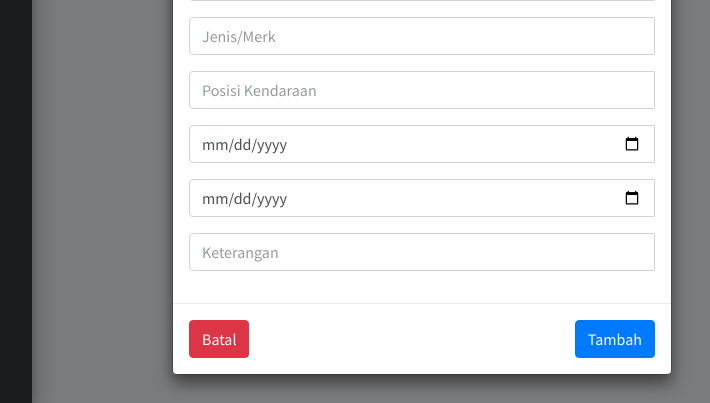
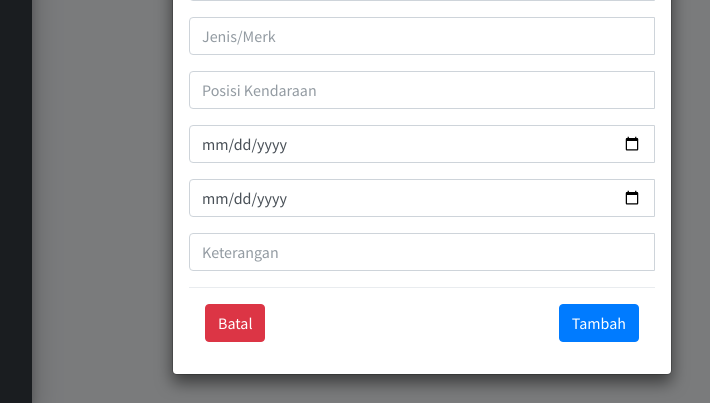
Before and after one commit to hfhidayt/waroeng-steak, a Laravel app: template resources/views/dashboard/kendaraan/index.blade.php in a window 1280 px wide, after a click on "Tambah Baru". Shown: the part 577-980 px from the top of the page, without its empty margins (218-928 px from the left). Run offline with Laravel 8, Linux system fonts and the light colour scheme; the template is opened without the code that fills it, so the values that code supplies are empty; a user stored in the database is signed in; data comes from the database, SQL or seed files in the repository; some libraries are stand-ins or nearby versions.

Commit message:
crud kendaraan

```diff
--- a/resources/views/dashboard/kendaraan/create.blade.php
+++ b/resources/views/dashboard/kendaraan/create.blade.php
@@ -1,14 +1,14 @@
 <div class="modal fade" id="create" data-bs-backdrop="static" data-bs-keyboard="false" tabindex="-1"
     aria-labelledby="staticBackdropLabel" aria-hidden="true">
-    <div class="modal-dialog">
+    <div class="modal-dialog modal-dialog-scrollable">
         <div class="modal-content">
             <div class="modal-header">
                 <h1 class="modal-title fs-5" id="staticBackdropLabel">Tambah Kendaraan Baru</h1>
                 <button type="button" class="btn-close" data-bs-dismiss="modal" aria-label="Close"></button>
             </div>
+            <div class="modal-body">
                 <form action="/dashboard/kendaraan" method="post">
                     @csrf
-                <div class="modal-body">
                     <div class="input-group mb-3">
                         <input type="text" class="form-control" placeholder="Wilayah" name="wilayah" id="aa">
                         <div class="invalid-feedback" id="a">
@@ -118,7 +118,6 @@
                         {{-- @error('keterangan')
                         @enderror --}}
                     </div>
-                </div>
                     <div class="modal-footer">
                         <button type="button" class="btn btn-danger mr-auto" data-bs-dismiss="modal">Batal</button>
                         <button type="submit" class="btn btn-primary">Tambah</button>
@@ -127,3 +126,4 @@
             </div>
         </div>
     </div>
+</div>
```
Also changed, not shown: resources/views/dashboard/kendaraan/edit.blade.php (+4 -7 lines). Lines whose indentation alone changed are shown as unchanged.
